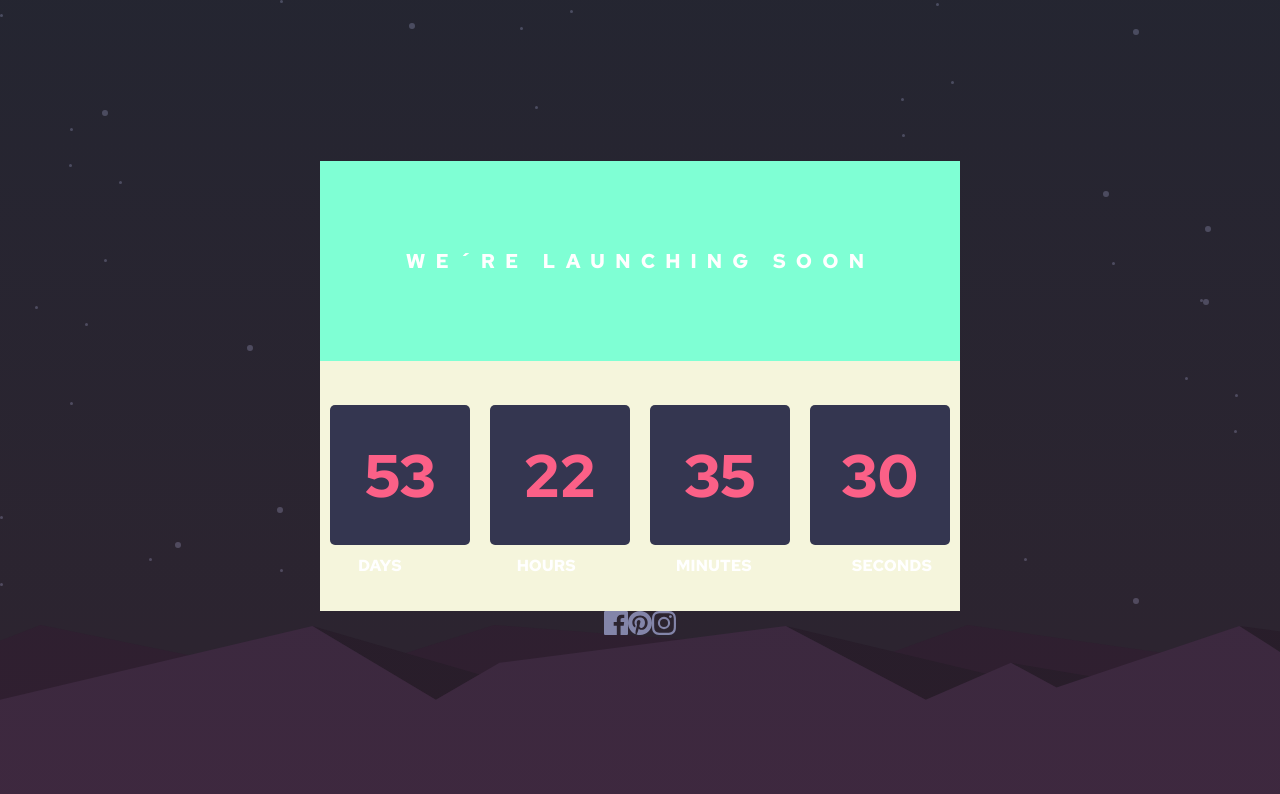
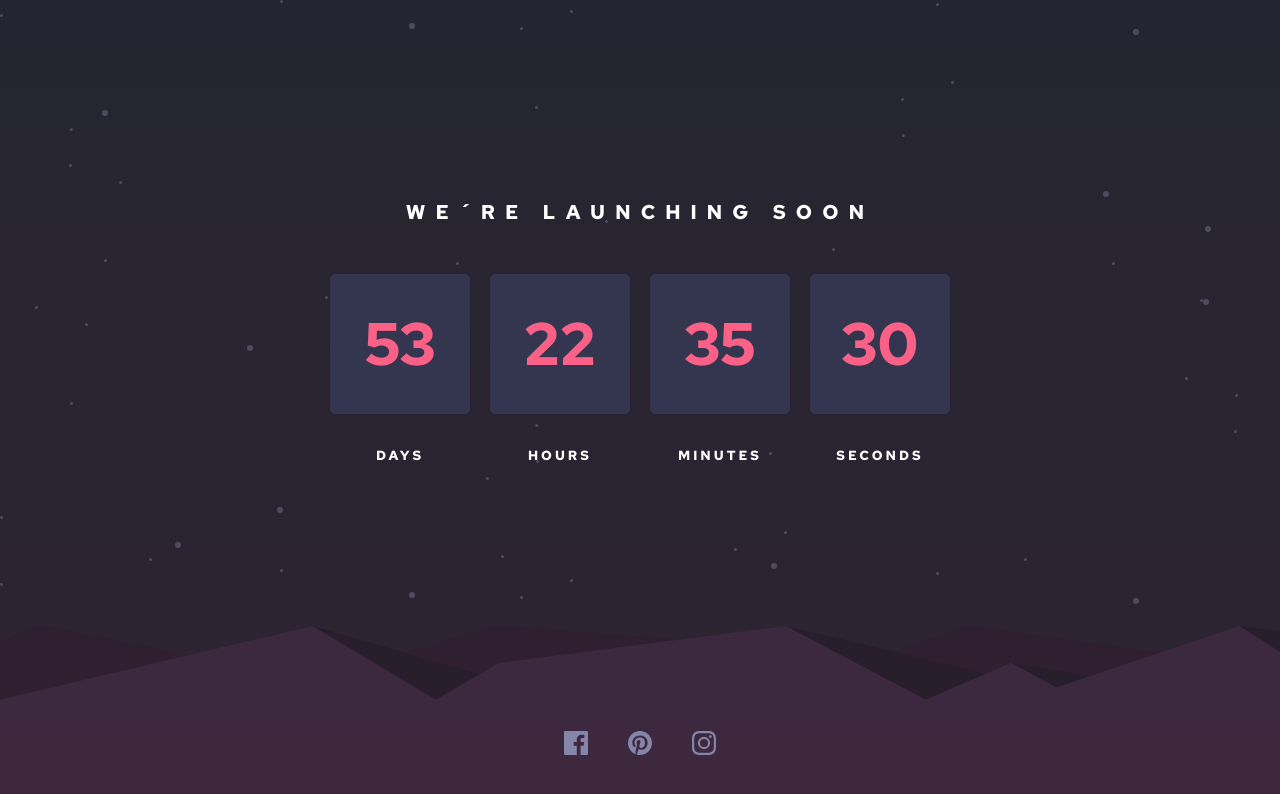
Before and after one commit to BrayanGarzon/CountdownTimer, a Vue app: page / in a window 1280 px wide. Shown: the top 794 px of the page. Built offline with nearby package versions, Linux system fonts and the light colour scheme.

Commit message:
edir cards

```diff
--- a/src/components/HelloWorld.vue
+++ b/src/components/HelloWorld.vue
@@ -4,8 +4,8 @@ export default {
     return {
       targetDate: new Date("2023-12-31 00:00:00"), // Cambia esta fecha a tu fecha objetivo
       cards: [
-        { value: 0, text: "DAYS", marginLeft: "10px" },
-        { value: 0, text: "HOURS", marginLeft: "15px" },
+        { value: 0, text: "DAYS", marginLeft: "30px" },
+        { value: 0, text: "HOURS", marginLeft: "px" },
         { value: 0, text: "MINUTES", marginLeft: "0px" },
         { value: 0, text: "SECONDS", marginLeft: "0px" },
       ],
@@ -57,16 +57,35 @@ export default {
         <div class="counter">
 
           <div class="containerCards">
-            <div class="card" v-for="(card, index) in cards" :key="index">
-              <div class="bottom">{{ card.value }}</div>
+
+            <div class="cardPadre">
+              <div class="card">
+                <div class="bottom">{{ cards[0].value }}</div>
+              </div>
+              <h5>DAYS</h5>
             </div>
-          </div>
 
+            <div class="cardPadre">
+              <div class="card">
+                <div class="bottom">{{ cards[1].value }}</div>
+              </div>
+              <h5>HOURS</h5>
+            </div>
 
-          <div class="texCards">
-            <div class="text-cards">
-              <div v-for="(card, index) in cards" :key="index" :style="{marginLeft: card.marginLeft }" class="text">{{ card.text }}</div>
+            <div class="cardPadre">
+              <div class="card">
+                <div class="bottom">{{ cards[2].value }}</div>
+              </div>
+              <h5>MINUTES</h5>
             </div>
+
+            <div class="cardPadre">
+              <div class="card">
+                <div class="bottom">{{ cards[3].value }}</div>
+              </div>
+              <h5>SECONDS</h5>
+            </div>
+
           </div>
 
 
@@ -95,8 +114,6 @@ section {
   align-items: center;
 }
 
-
-
 section .container .containerTimer{
   height: 100vh;
   width: auto;
@@ -106,14 +123,13 @@ section .container .containerTimer{
   flex-direction: column;
 }
 
-
 section .container .containerTimer .texto{
   display: flex;
   justify-content: center;
-  align-items: center;
+  align-items: flex-end;
   width: 100%;
   height: 200px;
-  background-color: aquamarine;
+
 }
 section .container .containerTimer .texto h2{
     margin: 0;
@@ -123,22 +139,29 @@ section .container .containerTimer .texto h2{
     font-size: 20px;
 }
 
-
 .counter {
   display: flex;
   justify-content: center;
   align-content: center;
   flex-direction: column;
   width: 100%;
-  height: 250px;
-  background-color: beige;
+  height: 300px;
 }
+
 .counter .containerCards{
   display: flex;
 }
-
-
-
+.counter .containerCards .cardPadre{
+  display: flex;
+  justify-content: center;
+  align-items: center;
+  flex-direction: column;
+}
+.counter .containerCards .cardPadre h5{
+  font-family: var(--font-famly);
+  letter-spacing: 3px;
+  font-weight: 100;
+}
 .card {
   width: 120px;
   height: 120px;
@@ -154,7 +177,6 @@ section .container .containerTimer .texto h2{
   color: var(--color-text-second);
   font-size: 60px;
 }
-
 
 .bottom {
   display: flex;
@@ -175,5 +197,16 @@ section .container .containerTimer .texto h2{
   align-items: center;
   gap: 100px;
 }
+.iconos{
+  width: 100%;
+  height: 250px;
 
+  display: flex;
+  justify-content: center;
+  align-items: flex-end;
+}
+
+.iconos img{
+  margin: 20px;
+}
 </style>
```
